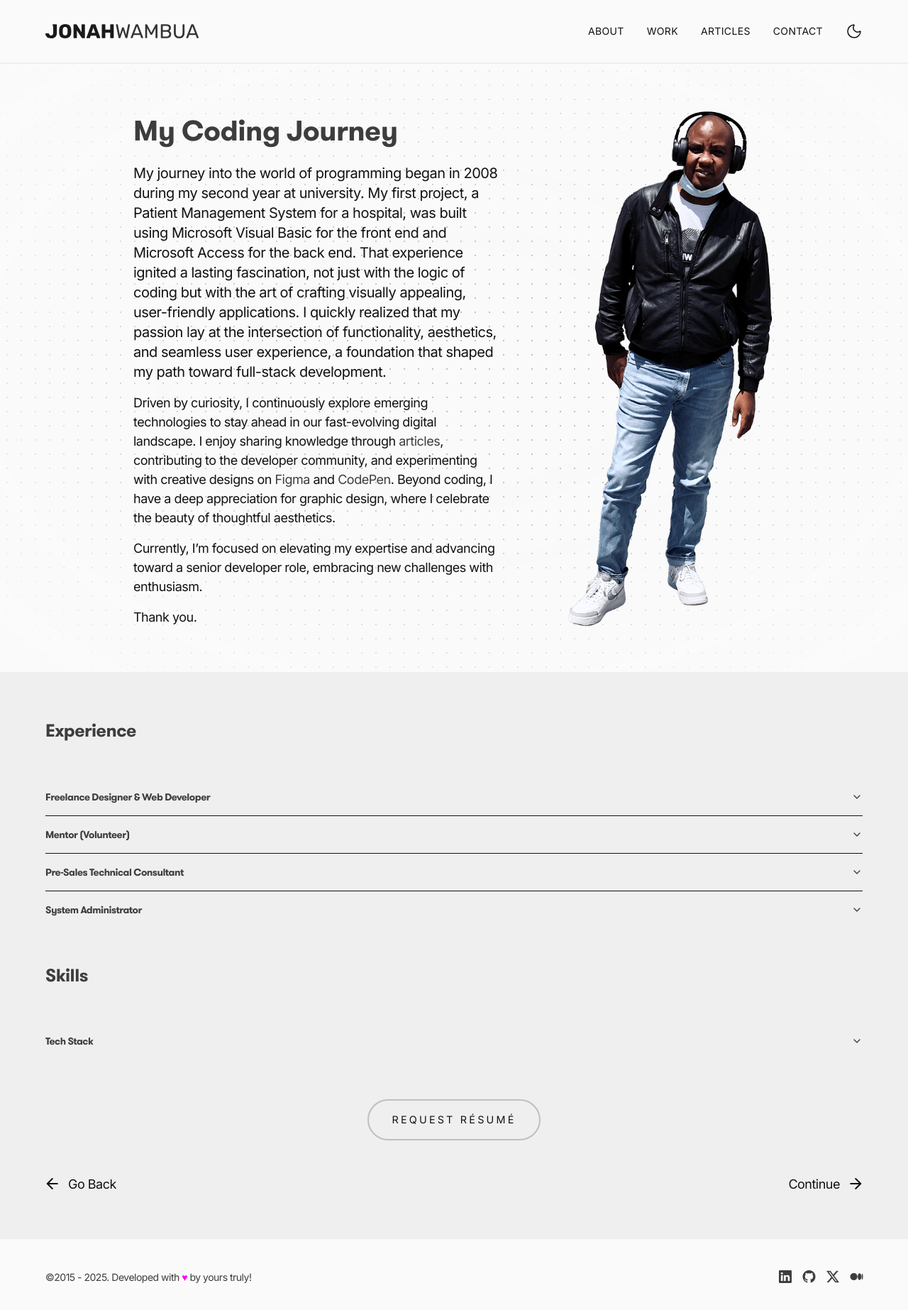
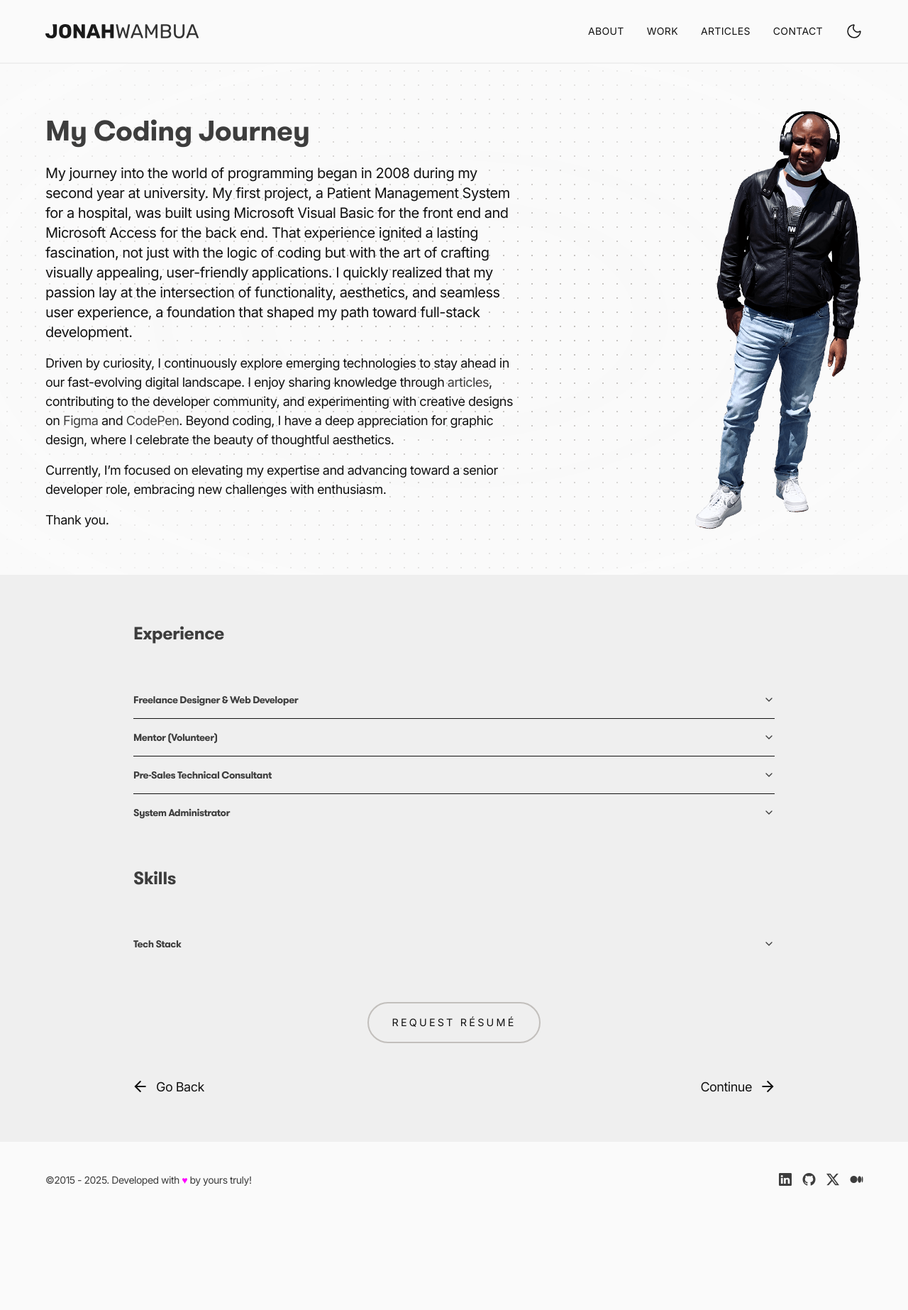
Before and after one commit to DJ-MrJay/profolio, a Next.js app: page /about in a window 1280 px wide. Shown: the top 1846 px of the page at 71% size. After the commit the page ends 1717 px from the top, so only its background shows below. Built offline with nearby package versions, Linux system fonts and the light colour scheme.

Commit message:
Update About page

```diff
--- a/src/app/about/page.tsx
+++ b/src/app/about/page.tsx
@@ -38,7 +38,7 @@ export default function AboutPage() {
           />
           <div className="pointer-events-none absolute inset-0 flex items-center justify-center bg-[var(--background-color)] [mask-image:radial-gradient(ellipse_at_center,transparent_20%,var(--background-color))] -z-10" />
 
-          <ContainerNarrow>
+          <Container>
             <div className="grid grid-cols-1 md:grid-cols-[3fr_2fr] gap-12 items-center">
               {/* Column 1 with the text */}
               <div className="space-y-4">
@@ -123,17 +123,15 @@ export default function AboutPage() {
                 ></div>
               </div>
             </div>
-          </ContainerNarrow>
+          </Container>
         </section>
 
-
-        <section className="py-[10%] md:py-[5%] mx-auto"
+        <section
+          className="py-[10%] md:py-[5%] mx-auto"
           style={{ backgroundColor: "var(--shade-100)" }}
         >
-          <Container>
-
+          <ContainerNarrow>
             <div className="space-y-12">
-
               <h4>Experience</h4>
               <Accordion type="single" collapsible className="w-full">
                 <AccordionItem value="experience-1">
@@ -339,7 +337,6 @@ export default function AboutPage() {
                 </AccordionItem>
               </Accordion>
 
-
               <h4>Skills</h4>
               <Accordion type="single" collapsible className="w-full">
                 <AccordionItem value="experience">
@@ -349,8 +346,6 @@ export default function AboutPage() {
                   </AccordionContent>
                 </AccordionItem>
               </Accordion>
-
-
 
               <div className="flex flex-col items-center gap-12 w-full">
                 <Link
@@ -399,7 +394,7 @@ export default function AboutPage() {
                 </div>
               </div>
             </div>
-          </Container>
+          </ContainerNarrow>
         </section>
       </motion.main>
       <Footer />
```
